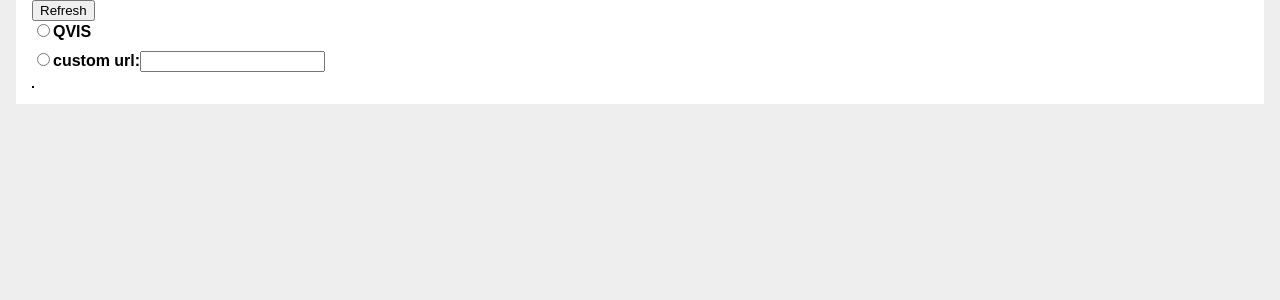
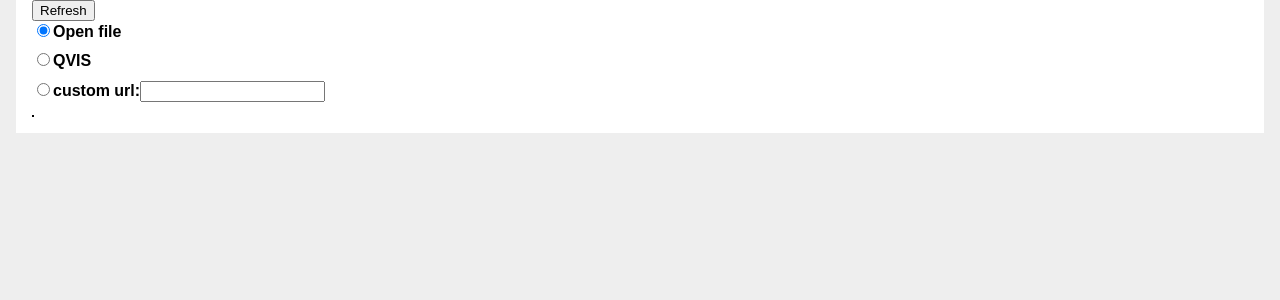
Before and after one commit to JorisHerbots/vegvisir, a Python web app: template vegvisir-web/templates/results.html in a window 1280 px wide. Shown: the part 91-391 px from the top of the page. Run offline with Jinja, Linux system fonts and the light colour scheme; the template is opened without the code that fills it, so the values that code supplies are empty.

Commit message:
open log using viewer

```diff
--- a/vegvisir-web/static/results.js
+++ b/vegvisir-web/static/results.js
@@ -8,7 +8,7 @@ async function set_results(table_div) {
 	let data = {};
 	await fetch('/results.json')
 		.then(response => response.json())
-		.then(raw => { console.log(raw); data = raw; });
+		.then(raw => { data = raw; });
 
 	// set headers
 	let hr = document.createElement('tr');
@@ -75,18 +75,46 @@ async function set_results(table_div) {
 							set_something = true;
 
 							let td = document.createElement('td');
-							let link = document.createElement('a');
-							link.href = node.path;
+
 							let linktext = patharray.join('/') + '/';
 							if (col < col_size - 1) {
+								let link = document.createElement('a');
+								link.href = node.path;
 								linktext += node.node;
+								link.innerHTML = linktext;
+								td.appendChild(link);
 							}
 							else {
-								linktext += '<b>' + node.node + '</b>';
+								let button = document.createElement('button');
+								button.innerHTML += linktext + '<b>' + node.node + '</b>';
+								button.onclick = function () {
+									let options = document.getElementsByName('result_viewer');
+									let selected_option = undefined;
+									options.forEach(opt => {
+										if (opt.checked) {
+											selected_option = opt;
+										}
+									});
+									if (selected_option === undefined) {
+										console.error('no selected viewer');
+										return;
+									}
+									let link_to_open = selected_option.value;
+									if (link_to_open === "open file") {
+										link_to_open = window.location.origin + '/' + node.path;
+									}
+									else if (link_to_open === "custom url") {
+										let url_input = document.getElementById('result_viewer_custom_url_text');
+										link_to_open = url_input.value + window.location.origin + '/' + node.path;
+									}
+									else {
+										link_to_open += window.location.origin + '/' + node.path;
+									}
+									window.open(link_to_open);
+								};
+								td.appendChild(button);
 							}
-							link.innerHTML = linktext;
-							td.appendChild(link);
-							td.setAttribute('rowspan', node.depth)
+							td.setAttribute('rowspan', node.depth);
 							tr.appendChild(td);
 						}
 						else {
--- a/vegvisir-web/templates/results.html
+++ b/vegvisir-web/templates/results.html
@@ -7,9 +7,11 @@
 {% block content %}
 <div id='results_header'>
 	<br />
-	<input type="radio" id="result_viewer_qvis" name="result_viewer" value="https://qvis.quictools.info/"><label
+	<input type="radio" id="result_viewer_open_file" name="result_viewer" value="open file" checked><label
+		for="result_viewer_open_file">Open file</label><br>
+	<input type="radio" id="result_viewer_qvis" name="result_viewer" value="https://qvis.quictools.info/?file="><label
 		for="result_viewer_qvis">QVIS</label><br>
-	<input type="radio" id="result_viewer_custom_url" name="result_viewer" value="https://qvis.quictools.info/"><label
+	<input type="radio" id="result_viewer_custom_url" name="result_viewer" value="custom url"><label
 		for="result_viewer_custom_url">custom url:</label><input type="text" id="result_viewer_custom_url_text"
 		name="result_viewer_custom_url_text">
 </div>
```
